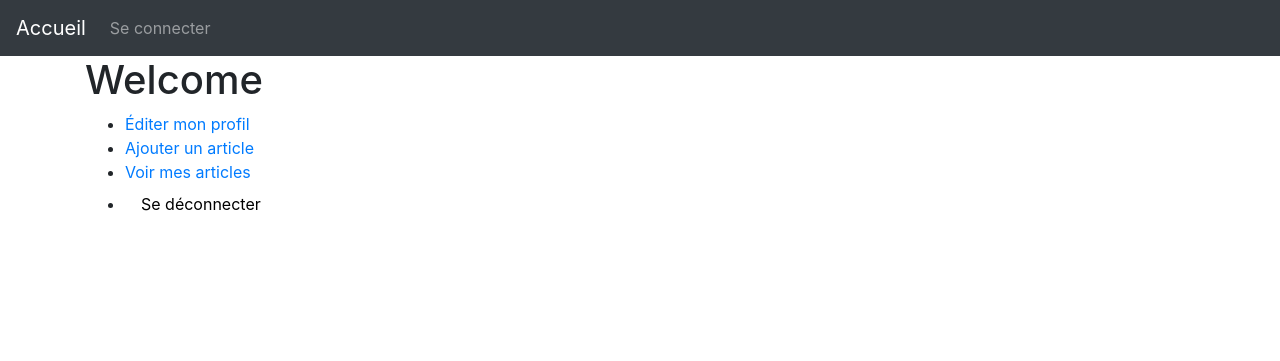
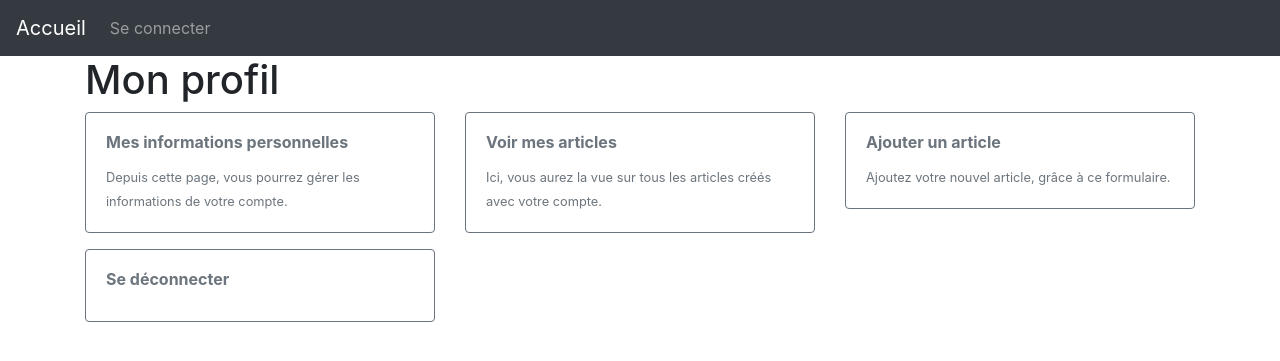
Before and after one commit to damientabet/framework, a PHP site: template src/Views/user/account.html.twig in a window 1280 px wide. Shown: the top 361 px of the page. Run offline with PHP 8.4, Linux system fonts and the light colour scheme; the template is opened without the code that fills it, so the values that code supplies are empty; some libraries are stand-ins or nearby versions.

Commit message:
Stylize account manager

```diff
--- a/src/Views/user/account.html.twig
+++ b/src/Views/user/account.html.twig
@@ -1,14 +1,41 @@
 {% extends "layout.html.twig" %}
-
+{% block title %}{{ user.firstname}} {{ user.lastname }}{% endblock %}
 {% block body %}
-    <h1>Welcome {{ user.firstname }}</h1>
-    <ul>
-        <li><a href="/user/edit/{{ user.id }}">Éditer mon profil</a></li>
-        <li><a href="/article/add">Ajouter un article</a></li>
-        <li><a href="/user/article">Voir mes articles</a></li>
-        <li><form action="/logout" method="post">
-                <input style="border: none; background-color: transparent" class="nav-link" type="submit"
-                       name="logout" value="Se déconnecter">
-            </form></li>
-    </ul>
+    <h1>Mon profil</h1>
+    <div class="card-deck">
+        <a href="/user/edit/{{ user.id }}" class="account-link">
+            <div class="card border-secondary mb-3" style="width: 350px;">
+                <div class="card-body text-secondary">
+                    <h5 class="card-title" style="font-size: 16px;"><b>Mes informations personnelles</b></h5>
+                    <small class="card-text">Depuis cette page, vous pourrez gérer les informations de votre compte.
+                    </small>
+                </div>
+            </div>
+        </a>
+        <a href="/user/article" class="account-link">
+            <div class="card border-secondary mb-3" style="width: 350px">
+                <div class="card-body text-secondary">
+                    <h5 class="card-title" style="font-size: 16px;"><b>Voir mes articles</b></h5>
+                    <small class="card-text">Ici, vous aurez la vue sur tous les articles créés avec votre compte.
+                    </small>
+                </div>
+            </div>
+        </a>
+        <a href="/article/add" class="account-link">
+            <div class="card border-secondary mb-3" style="width: 350px">
+                <div class="card-body text-secondary">
+                    <h5 class="card-title" style="font-size: 16px"><b>Ajouter un article</b></h5>
+                    <small class="card-text">Ajoutez votre nouvel article, grâce à ce formulaire.
+                    </small>
+                </div>
+            </div>
+        </a>
+        <a href="/logout" class="account-link">
+            <div class="card border-secondary mb-3" style="width: 350px">
+                <div class="card-body text-secondary">
+                    <h5 class="card-title" style="font-size: 16px"><b>Se déconnecter</b></h5>
+                </div>
+            </div>
+        </a>
+    </div>
 {% endblock %}
```
